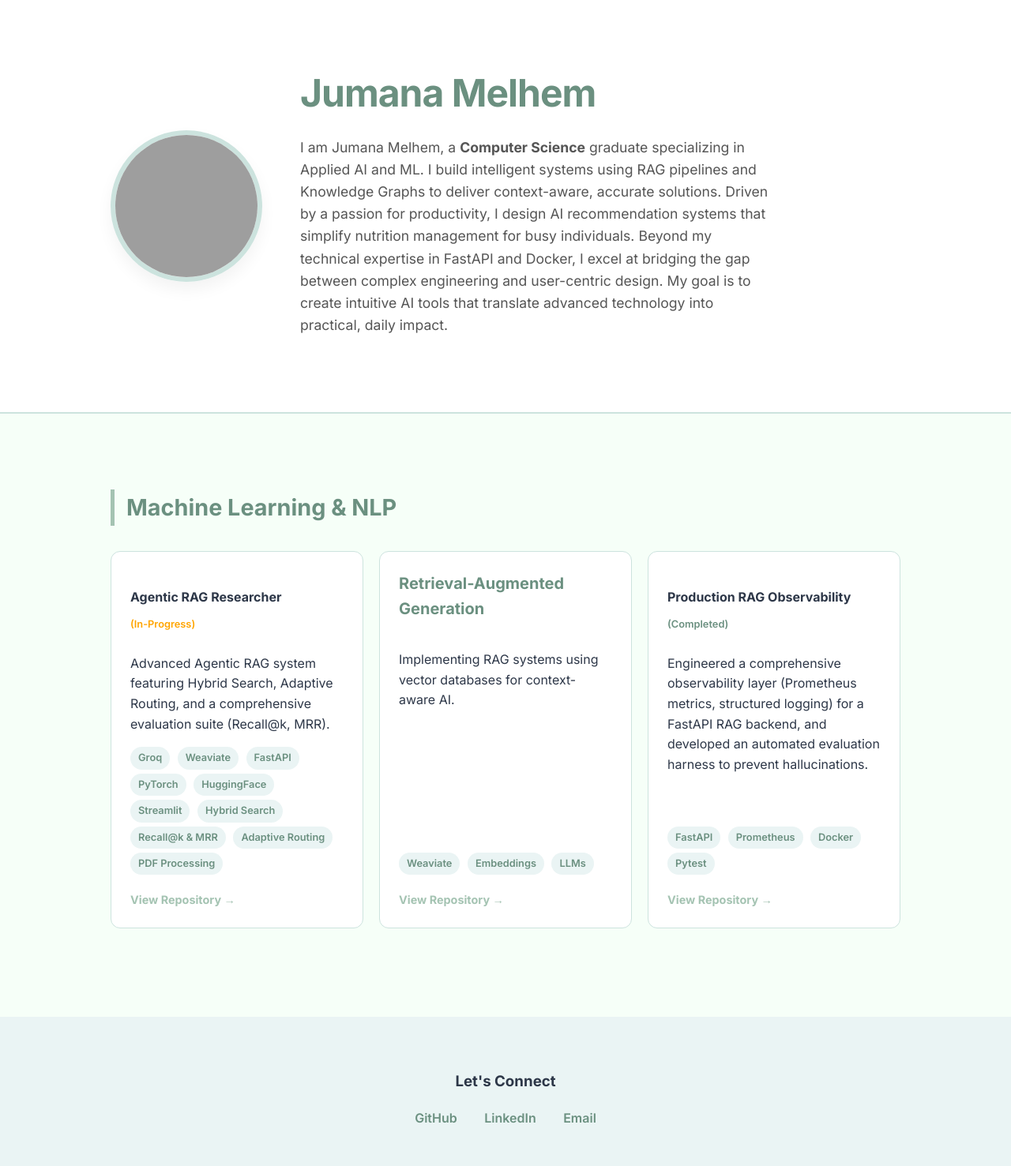
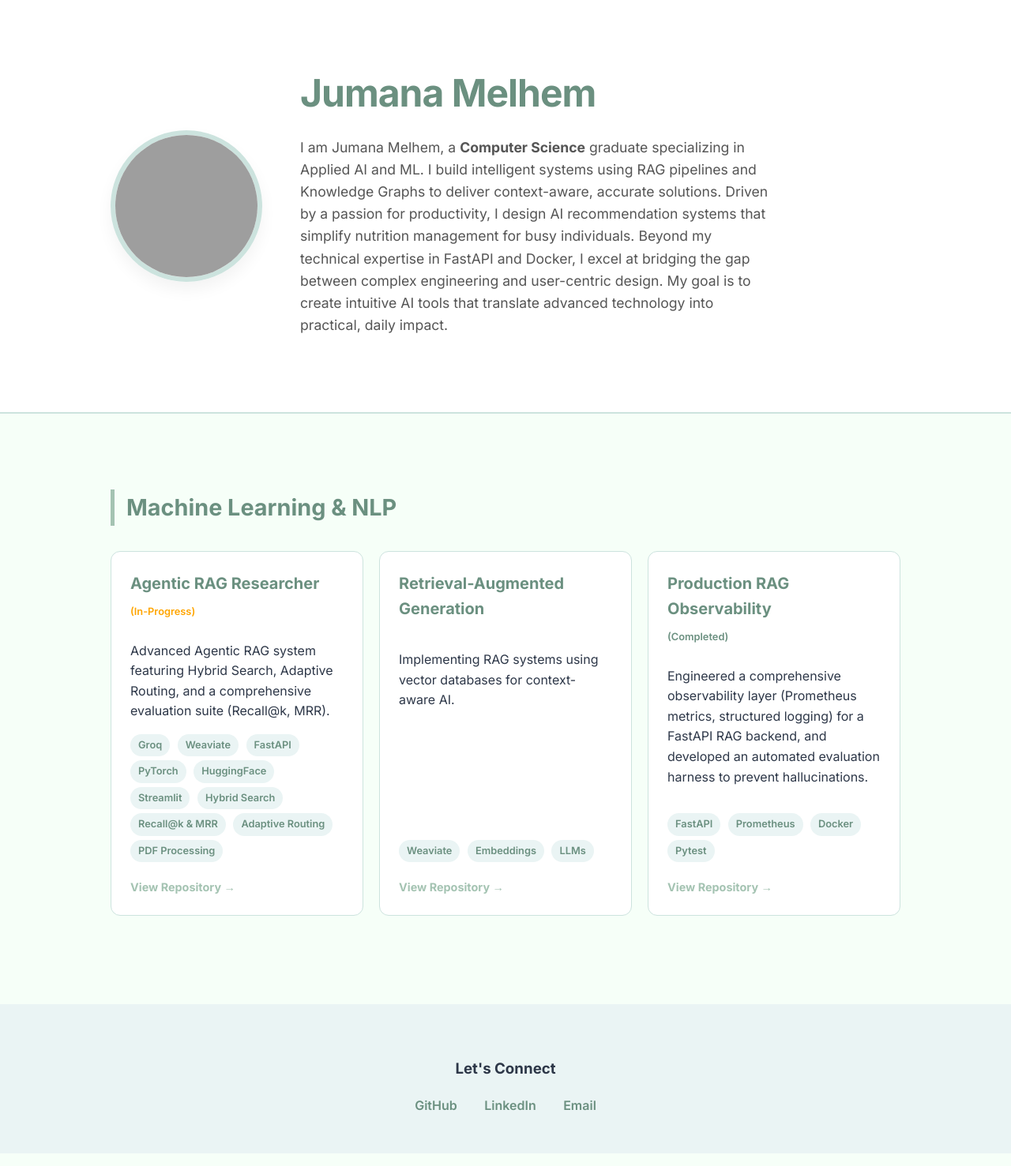
Before and after one commit to Jumana-ML/Jumana-ML.github.io, a Jekyll site: the page index.html, which Jekyll copies as it is, in a window 1280 px wide. Shown: the whole page at 79% size. Built offline with Jekyll 4.4.1, drawn with Linux system fonts in a browser that asks for light colours; grey boxes are pictures that could not be loaded.

```diff
--- a/index.html
+++ b/index.html
@@ -186,7 +186,7 @@
 
         <!-- البطاقة الأولى (المشروع الجديد - In Progress) -->
         <div class="card">
-            <h4>Agentic RAG Researcher</h4>
+            <h3>Agentic RAG Researcher</h3>
             <div style="font-size: 0.8rem; color: orange; margin-top: -10px; margin-bottom: 10px; font-weight: 600;">
                 (In-Progress)
             </div>
@@ -225,7 +225,7 @@
 
         <!-- البطاقة الثالثة (Completed) -->
         <div class="card">
-            <h4>Production RAG Observability</h4>
+            <h3>Production RAG Observability</h3>
             <div style="font-size: 0.8rem; color: var(--jungle-teal); margin-top: -10px; margin-bottom: 10px; font-weight: 600;">
                 (Completed)
             </div>
```
